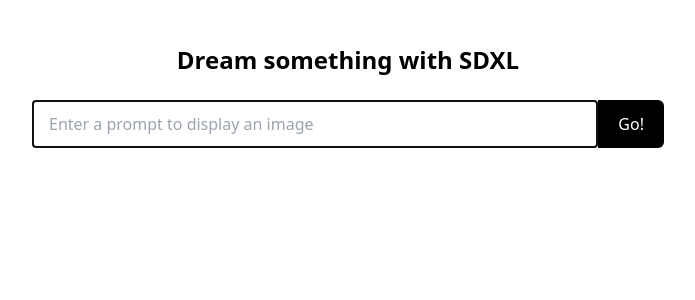
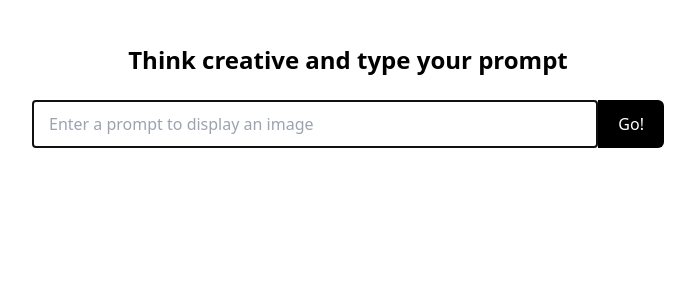
Before and after one commit to replicate/getting-started-nextjs, a Next.js app: page / in a window 1280 px wide. Shown: the top 300 px of the page, without its empty margins (292-987 px from the left). Built offline with nearby package versions, Linux system fonts and the light colour scheme.

Commit message:
headingChanges

```diff
--- a/app/page.js
+++ b/app/page.js
@@ -1,4 +1,4 @@
-'use client';
+"use client";
 
 import { useState, useEffect, useRef } from "react";
 import Image from "next/image";
@@ -51,10 +51,7 @@
   return (
     <div className="container max-w-2xl mx-auto p-5">
       <h1 className="py-6 text-center font-bold text-2xl">
-        Dream something with{" "}
-        <a href="https://replicate.com/stability-ai/sdxl?utm_source=project&utm_project=getting-started">
-          SDXL
-        </a>
+        Think creative and type your prompt
       </h1>
 
       <form className="w-full flex" onSubmit={handleSubmit}>
```
